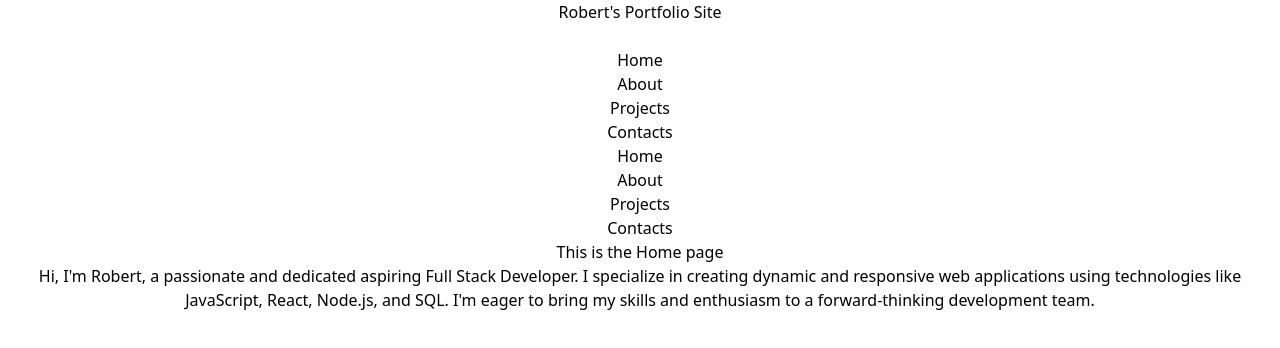
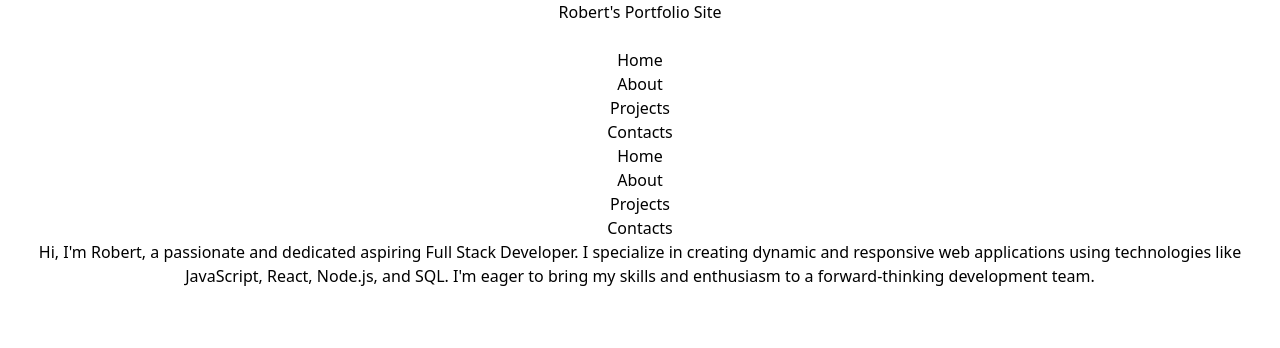
Before and after one commit to Mikra011/my_personal_portfolio_mikra, a React (Vite) app: page /home in a window 1280 px wide. Shown: the top 348 px of the page. Built offline with nearby package versions, Linux system fonts and the light colour scheme.

Commit message:
small adjustments

```diff
--- a/src/components/Contacts.jsx
+++ b/src/components/Contacts.jsx
@@ -1,5 +1,4 @@
 import React from "react"
-import '../styles/App.css'
 
 export default function Contacts() {
     return (
--- a/src/components/Home.jsx
+++ b/src/components/Home.jsx
@@ -3,10 +3,9 @@ import React from "react"
 export default function Home() {
     return (
         <div>
-            <h2>This is the Home page</h2>
-            <h3>
+            <p>
                 Hi, I&apos;m Robert, a passionate and dedicated aspiring Full Stack Developer. I specialize in creating dynamic and responsive web applications using technologies like JavaScript, React, Node.js, and SQL. I&apos;m eager to bring my skills and enthusiasm to a forward-thinking development team.
-            </h3>
+            </p>
         </div>
     )
 }
--- a/src/components/Projects.jsx
+++ b/src/components/Projects.jsx
@@ -1,5 +1,4 @@
 import React from "react"
-import '../styles/App.css'
 
 export default function Projects() {
     return (
--- a/src/styles/index.css
+++ b/src/styles/index.css
@@ -7,3 +7,30 @@
         font-family: cursive;
     }
 }
+
+@keyframes arrow {
+    0% {
+      bottom: 0px;
+    }
+    100% {
+      bottom: 30px;
+    }
+  }
+
+  @keyframes leftArrow {
+    0% {
+      transform: rotate(240deg);
+    }
+    100% {
+      transform: rotate(245deg);
+    }
+  }
+
+  @keyframes rightArrow {
+    0% {
+      transform: rotate(-60deg);
+    }
+    100% {
+      transform: rotate(-65deg);
+    }
+  }
--- a/src/styles/landingpage/arrow.css
+++ b/src/styles/landingpage/arrow.css
@@ -6,7 +6,6 @@
   left: 50%;
   bottom: 0px;
   animation: arrow 0.5s 1s infinite ease-out alternate;
-
 }
 
 .arrow-down:hover {
```
